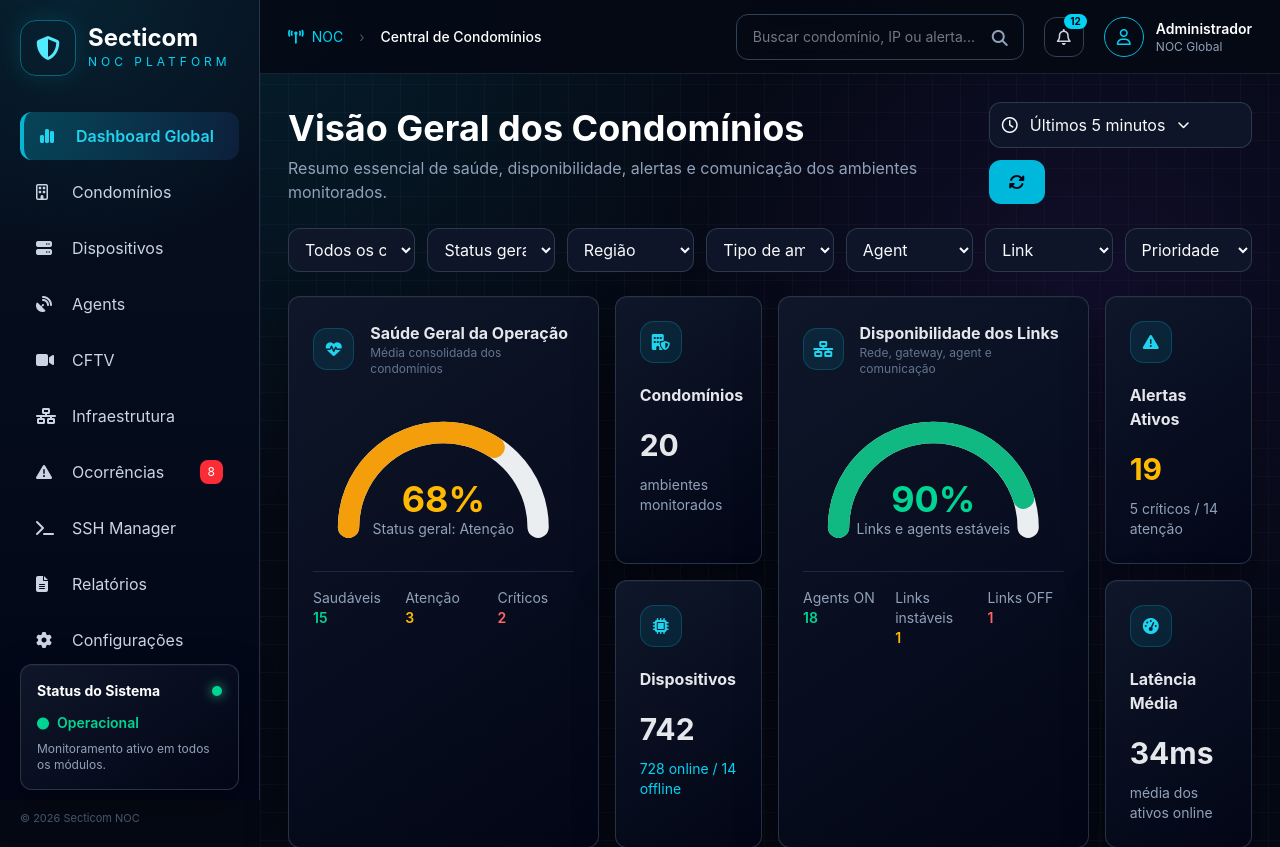
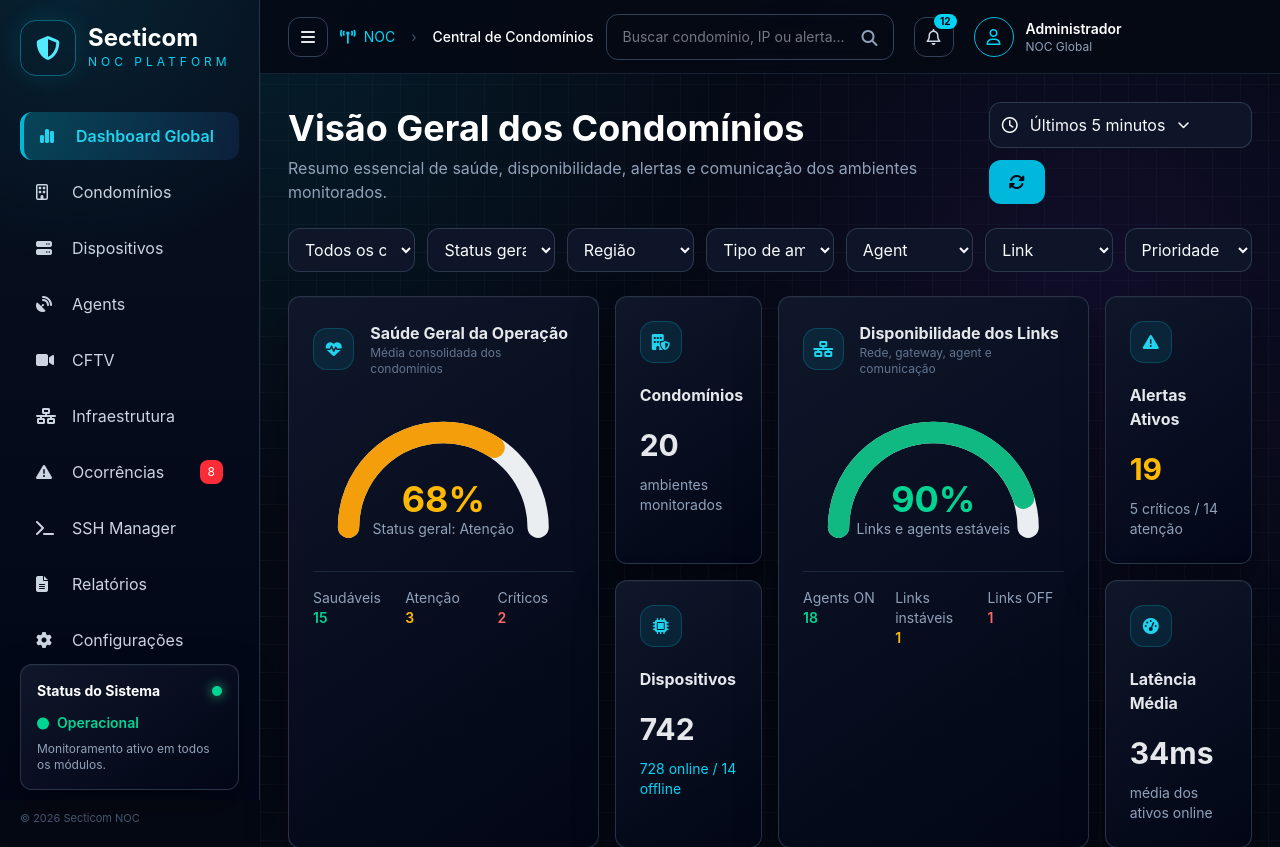
Before and after one commit to devban555/controlcam, a Flask app: page /dashboard in a window 1280 px wide. Shown: the top 847 px of the page. Run offline with Flask 3, Linux system fonts and the light colour scheme; the visitor is signed in with stand-in values (Sample User, id 1); data that the repository does not hold is empty; some libraries are stand-ins or nearby versions.

Commit message:
Melhora interface do dashboard

```diff
--- a/templates/dashboard.html
+++ b/templates/dashboard.html
@@ -234,7 +234,8 @@
 <div class="min-h-screen flex">
 
     <!-- SIDEBAR -->
-    <aside class="sidebar w-[260px] fixed left-0 top-0 bottom-0 p-5 hidden xl:flex flex-col">
+    <aside id="sidebar"
+       class="sidebar w-[260px] fixed left-0 top-0 bottom-0 p-5 hidden xl:flex flex-col transition-all duration-300">
 
         <div class="flex items-center gap-3 mb-9">
             <div class="w-14 h-14 rounded-2xl border border-cyan-400/40 flex items-center justify-center text-cyan-300 text-2xl shadow-[0_0_25px_rgba(34,211,238,.12)]">
@@ -296,15 +297,31 @@
     </aside>
 
     <!-- MAIN -->
-    <main class="xl:ml-[260px] w-full min-h-screen soft-grid">
+    <main id="mainContent"
+      class="xl:ml-[260px] w-full min-h-screen soft-grid transition-all duration-300">
 
         <!-- TOPBAR -->
         <header class="h-[74px] border-b border-slate-800/80 bg-[#050914]/90 backdrop-blur-xl px-5 sm:px-7 flex items-center justify-between sticky top-0 z-20">
-            <div class="text-sm min-w-0">
-                <span class="text-cyan-400"><i class="fa-solid fa-tower-broadcast mr-2"></i>NOC</span>
+            <div class="flex items-center gap-3">
+
+                <button id="toggleSidebar"
+                    class="w-10 h-10 rounded-xl border border-slate-700
+                        hover:bg-slate-800 transition">
+                    <i id="toggleIcon" class="fa-solid fa-bars"></i>
+                </button>
+
+                <div class="text-sm">
+                    <span class="text-cyan-400">
+                        <i class="fa-solid fa-tower-broadcast mr-2"></i>NOC
+                </span>
+
                 <span class="mx-3 text-slate-600">›</span>
-                <span class="text-white font-medium">Central de Condomínios</span>
+
+                <span class="text-white font-medium">
+                    Central de Condomínios
+                </span>
             </div>
+
 
             <div class="flex items-center gap-3 sm:gap-5">
                 <div class="relative hidden md:block">
@@ -699,6 +716,42 @@
             </article>
         `);
     });
+    // ===============================
+// Sidebar retrátil
+// ===============================
+
+const sidebar = document.getElementById("sidebar");
+const main = document.getElementById("mainContent");
+const toggle = document.getElementById("toggleSidebar");
+const icon = document.getElementById("toggleIcon");
+
+let sidebarOpen = true;
+
+toggle.addEventListener("click", () => {
+
+    sidebarOpen = !sidebarOpen;
+
+    if (sidebarOpen) {
+
+        sidebar.classList.remove("-translate-x-full");
+
+        main.classList.remove("xl:ml-0");
+        main.classList.add("xl:ml-[260px]");
+
+        icon.className = "fa-solid fa-bars";
+
+    } else {
+
+        sidebar.classList.add("-translate-x-full");
+
+        main.classList.remove("xl:ml-[260px]");
+        main.classList.add("xl:ml-0");
+
+        icon.className = "fa-solid fa-bars-staggered";
+
+    }
+
+});
 </script>
 
 </body>
```
